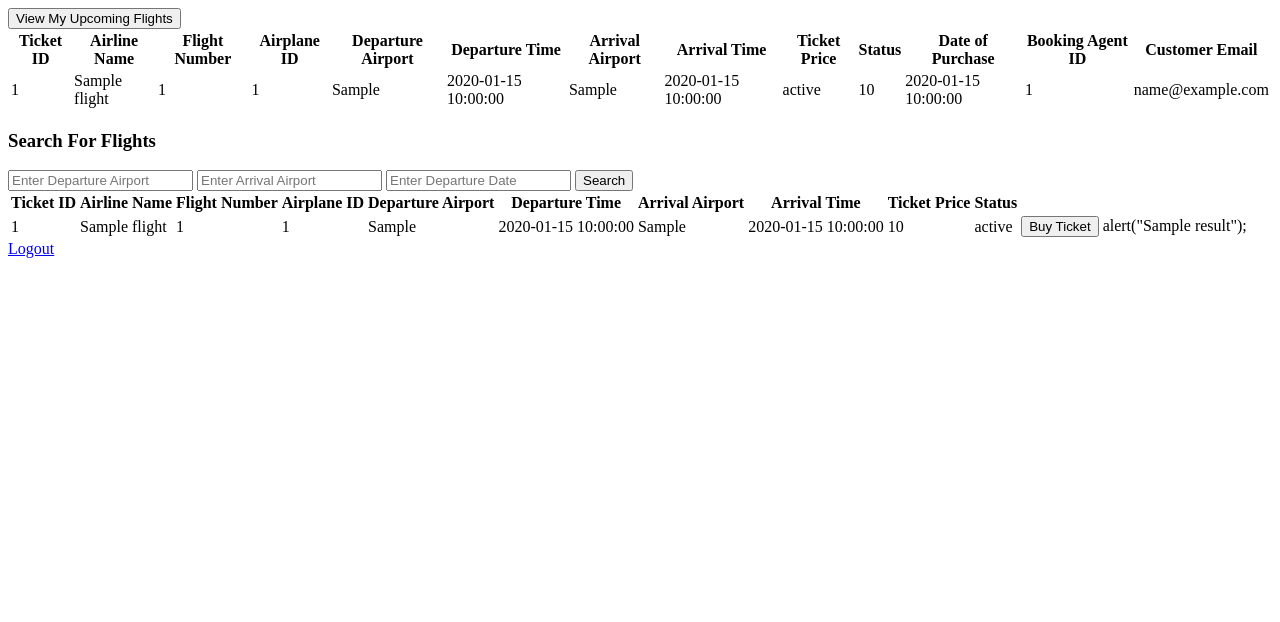
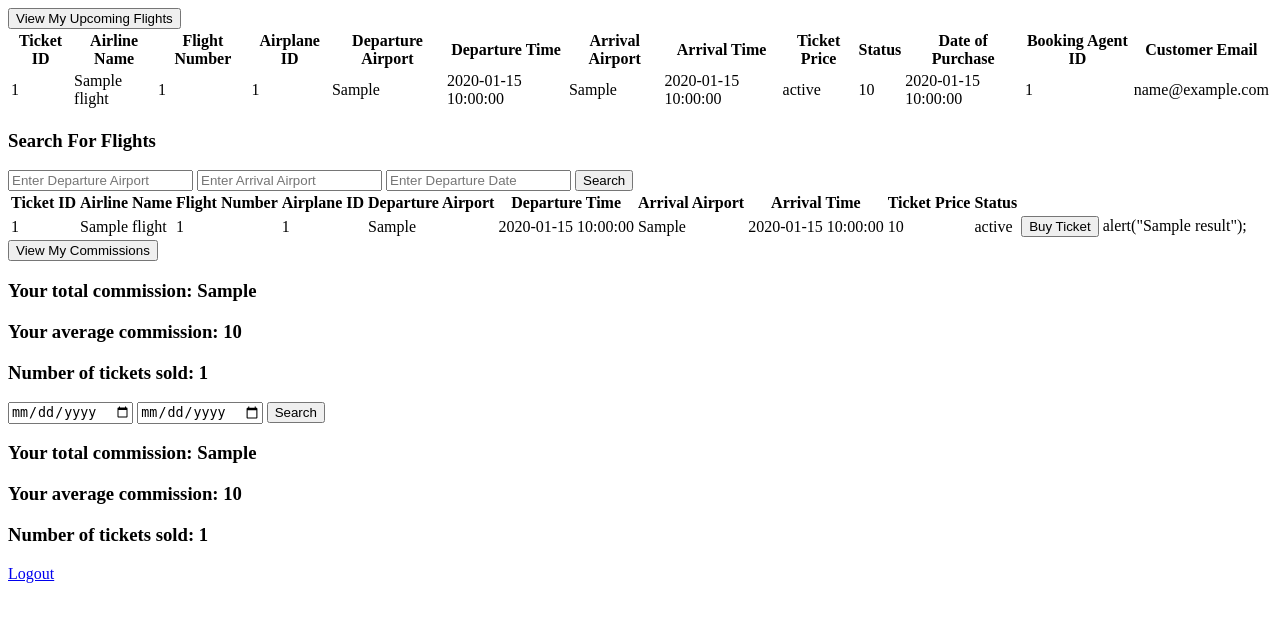
Before and after one commit to X-czh/Air-Ticket-Reservation-System, a Flask app: template air_ticket/templates/booking_agent/index.html in a window 1280 px wide. Shown: the top 622 px of the page. Run offline with Flask 2, Linux system fonts and the light colour scheme; the template is opened without the code that fills it: most values are stand-ins (such as "Sample title", 1, 10 or a date in 2020).

Commit message:
Add files via upload

```diff
--- a/air_ticket/templates/booking_agent/index.html
+++ b/air_ticket/templates/booking_agent/index.html
@@ -1,7 +1,7 @@
 <!DOCTYPE html>
 <html>
 <head>
-<title>Booking Agent</title>
+<title>Booking Agent Menu</title>
 </head>
 <body>
 
@@ -109,6 +109,41 @@
     <p class="error"><strong>Error:</strong>{{error}}</p>
     {% endif %}
 
+<form action="/commission_default" method="POST">
+    <input type="submit" value="View My Commissions"/>
+</form>
+    {% if result %}
+        {% for value in result %}
+        <h3> Your total commission: {{ value.tot_commission }}</h3>
+        <h3> Your average commission: {{ value.avg_commission }}</h3>
+        <h3> Number of tickets sold: {{ value.num_tickets }}</h3>
+        {% endfor %}
+    {% endif %}
+
+    {% if error %}
+    <p class="error"><strong>Error:</strong>{{error}}</p>
+    {% endif %}
+
+
+
+
+<form action="/commission_optional" method="POST">
+    <input type="date" name="start_date" placeholder="Start Date" />
+    <input type="date" name="end_date" placeholder="End Date" />
+    <input type="submit" value="Search"/>
+</form>
+    {% if result %}
+        {% for value in result %}
+        <h3> Your total commission: {{ value.tot_commission }}</h3>
+        <h3> Your average commission: {{ value.avg_commission }}</h3>
+        <h3> Number of tickets sold: {{ value.num_tickets }}</h3>
+        {% endfor %}
+    {% endif %}
+    {% if error %}
+    <p class="error"><strong>Error:</strong>{{error}}</p>
+    {% endif %}
+
+
 
 
 
```
